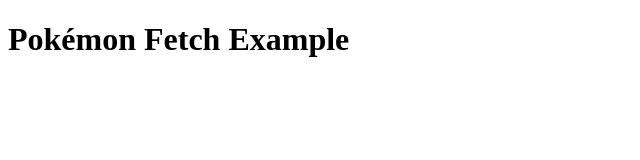
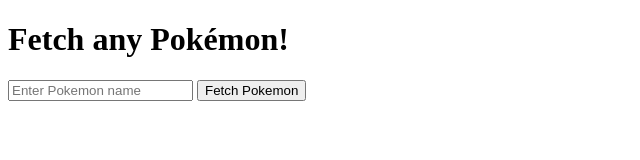
Before and after one commit to hansencar/simple-pokemon-project, a plain HTML site: page index.html in a window 1280 px wide. Shown: the whole page, without its empty margins (0-640 px from the left). Drawn offline with Linux system fonts and the light colour scheme; no server answers.

Commit message:
display pokemonsprite on the website of the pokemone inputted into text field by the user

```diff
--- a/index.html
+++ b/index.html
@@ -3,10 +3,15 @@
 <head>
   <meta charset="UTF-8">
   <meta name="viewport" content="width=device-width, initial-scale=1.0">
-  <title>Simple API Project</title>
+  <title>Pokémon Searcher</title>
 </head>
 <body>
-  <h1>Pokémon Fetch Example</h1>
+  <h1>Fetch any Pokémon!</h1>
+
+  <input type="text" id="pokemonName" placeholder="Enter Pokemon name">
+  <button onclick="fetchData()">Fetch Pokemon</button>
+
+  <img src="" alt="Pokémon Sprite" id="pokemonSprite" style="display: none">
 
   <!-- Link to your JavaScript file -->
   <script src="index.js"></script>
--- a/index.js
+++ b/index.js
@@ -5,6 +5,7 @@
 //         data asynchronously over the web.
 //         fetch(url, {options})
 
+/*
 fetch("https://pokeapi.co/api/v2/pokemon/pikachu")
     .then(response => {
 
@@ -15,3 +16,29 @@ fetch("https://pokeapi.co/api/v2/pokemon/pikachu")
     })
     .then(data => console.log(data))
     .catch(error => console.error(error));
+*/
+
+async function fetchData(){
+    try{
+
+        const pokemonName = document.getElementById("pokemonName").value.toLowerCase();
+        const response = await fetch(`https://pokeapi.co/api/v2/pokemon/${pokemonName}`);
+
+        if(!response.ok){
+            throw new Error("Could not fetch resource");
+        }
+
+        const data = await response.json();
+        const pokemonSprite = data.sprites.front_default;
+        const imgElement = document.getElementById("pokemonSprite");
+
+        imgElement.src = pokemonSprite;
+        imgElement.style.display = "block";
+
+        //console.log(data);
+
+    }
+    catch(error){
+        console.error(error);
+    }
+}
```
